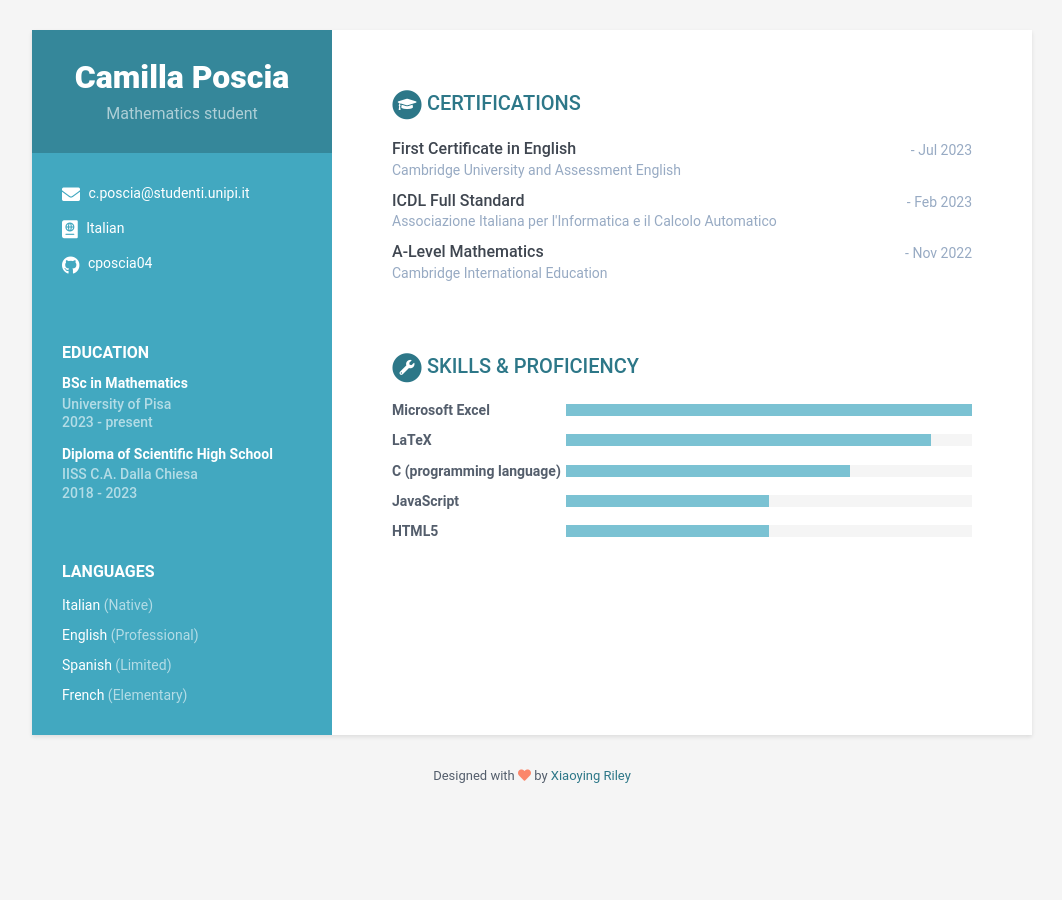
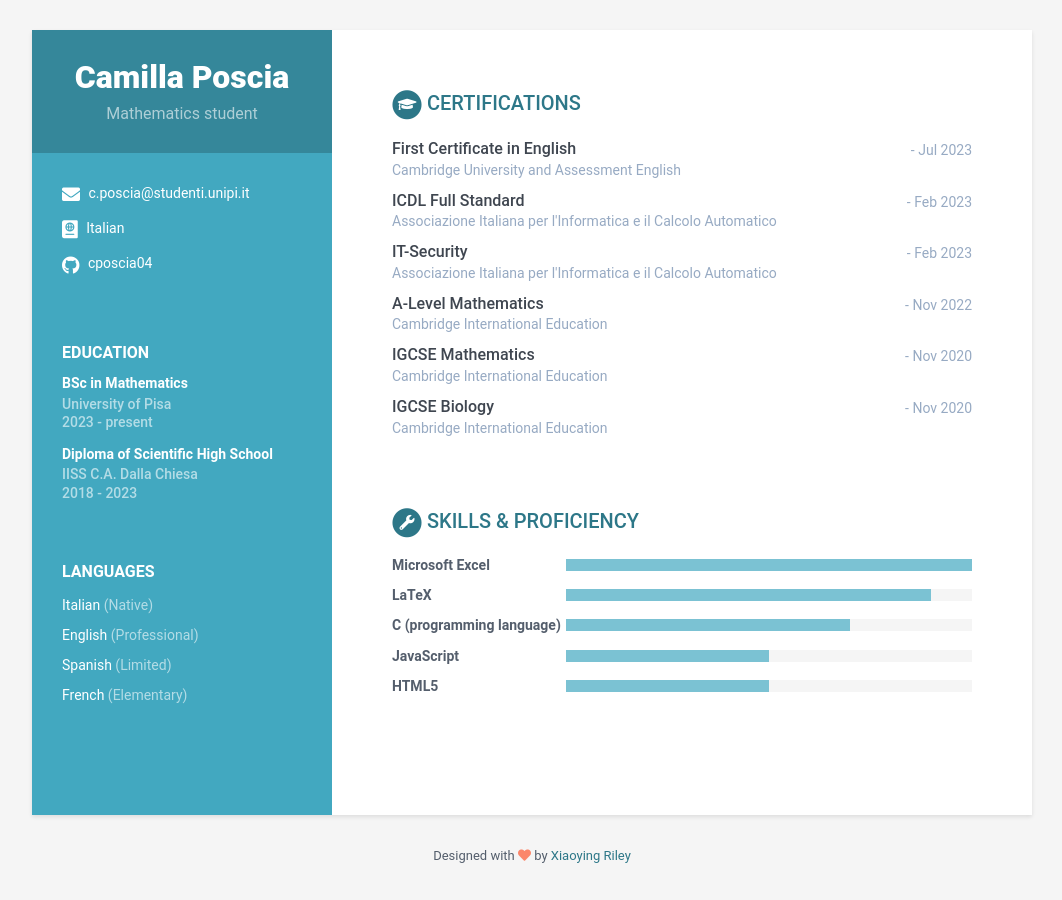
Before and after one commit to cposcia/online-resume, a Jekyll site: the page built from index.html, in a window 1280 px wide. Shown: the whole page, without its empty margins (108-1170 px from the left). Built offline with Jekyll 4.4.1, drawn with Linux system fonts in a browser that asks for light colours.

Commit message:
Update data.yml

```diff
--- a/_data/data.yml
+++ b/_data/data.yml
@@ -73,6 +73,14 @@ certifications:
       credentialurl:
       credentialname:
       details: |
+    - name: IT-Security
+      start:
+      end: Feb 2023
+      organization: Associazione Italiana per l'Informatica e il Calcolo Automatico
+      credentialid:
+      credentialurl:
+      credentialname:
+      details: |
     - name: A-Level Mathematics
       start:
       end: Nov 2022
@@ -81,6 +89,24 @@ certifications:
       credentialurl:
       credentialname:
       details: |
+    - name: IGCSE Mathematics
+      start:
+      end: Nov 2020
+      organization: Cambridge International Education
+      credentialid:
+      credentialurl:
+      credentialname:
+      details: |
+    - name: IGCSE Biology
+      start:
+      end: Nov 2020
+      organization: Cambridge International Education
+      credentialid:
+      credentialurl:
+      credentialname:
+      details: |
+
+
 
 skills:
   title: Skills & Proficiency
```
